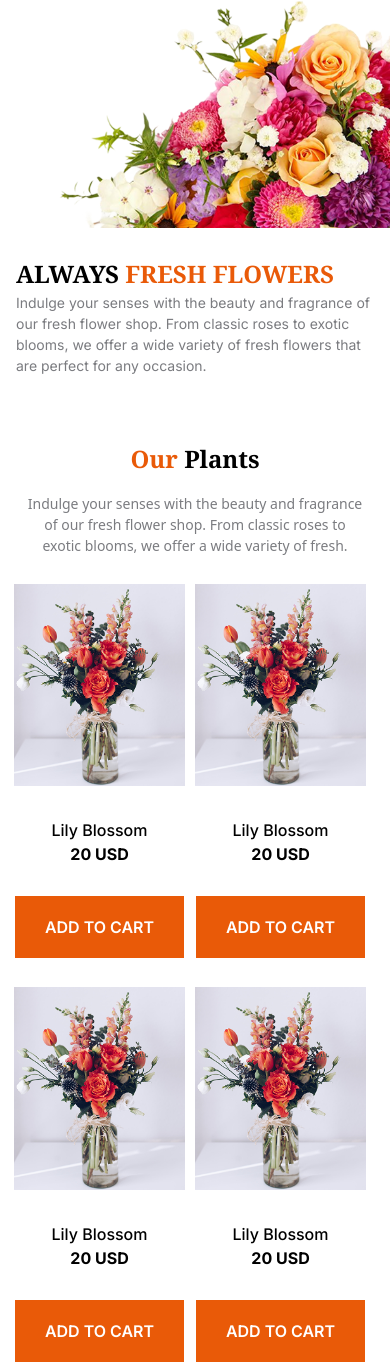
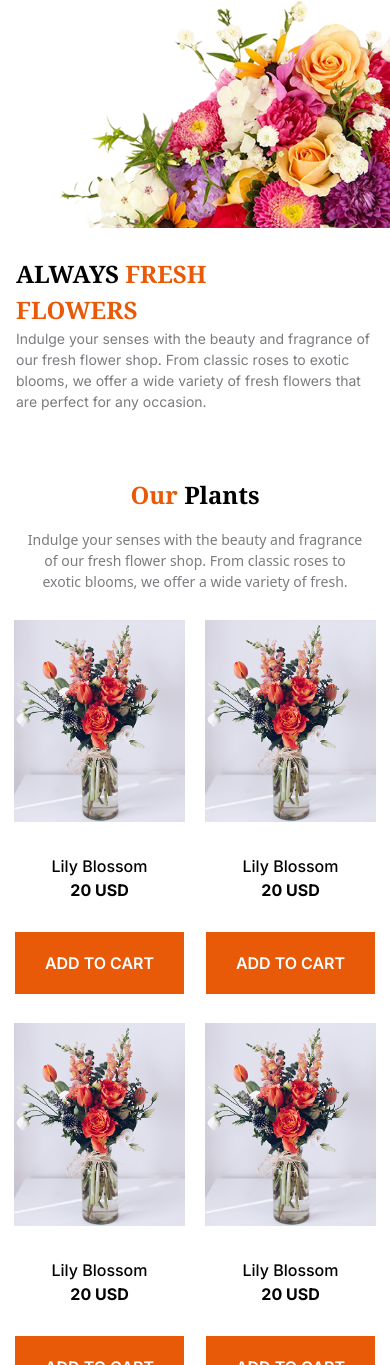
Before and after one commit to RaiyanSohel-byte/assignment-two, a plain HTML site: page index.html in a window 390 px wide. Shown: the part 126-1491 px from the top of the page. Drawn offline with nearby package versions, Linux system fonts and the light colour scheme.

Commit message:
grid gap 20 px added to card section

```diff
--- a/index.html
+++ b/index.html
@@ -32,7 +32,7 @@
         class="flex flex-col-reverse lg:flex-row lg:justify-center lg:items-center lg:mt-[120px] mt-[28px]"
       >
         <div class="lg:w-[540px] mt-[28px] lg:mt-0 mx-[16px] lg:mx-0">
-          <h3 class="noto-serif text-[1.5rem] font-bold lg:text-[4rem]">
+          <h3 class="noto-serif text-[1.5rem] font-bold lg:text-[4rem] w-[191px] lg:w-[570px]">
             ALWAYS <span class="text-[#E95A08]">FRESH FLOWERS</span>
           </h3>
           <p class="inter text-[0.875rem] lg:text-[1.365rem] text-[#7b7c80]">
@@ -62,7 +62,7 @@
           </p>
         </div>
         <div>
-          <div class="mt-[28px] lg:mt-[49px] w-[362px] lg:w-[1140px] grid grid-cols-2 mx-auto lg:grid-cols-4 gap-y-[28.5px]">
+          <div class="mt-[28px] lg:mt-[49px] w-[362px] lg:w-[1140px] grid grid-cols-2 mx-auto lg:grid-cols-4 gap-y-[28.5px] gap-[20px]">
             <div class="text-center w-[171px] lg:w-[270px]">
               <img src="assets/sample-flower-image.png" alt="" />
               <p class="inter text-[1rem] font-medium lg:text-[1.375rem] mt-[30px]">
```
